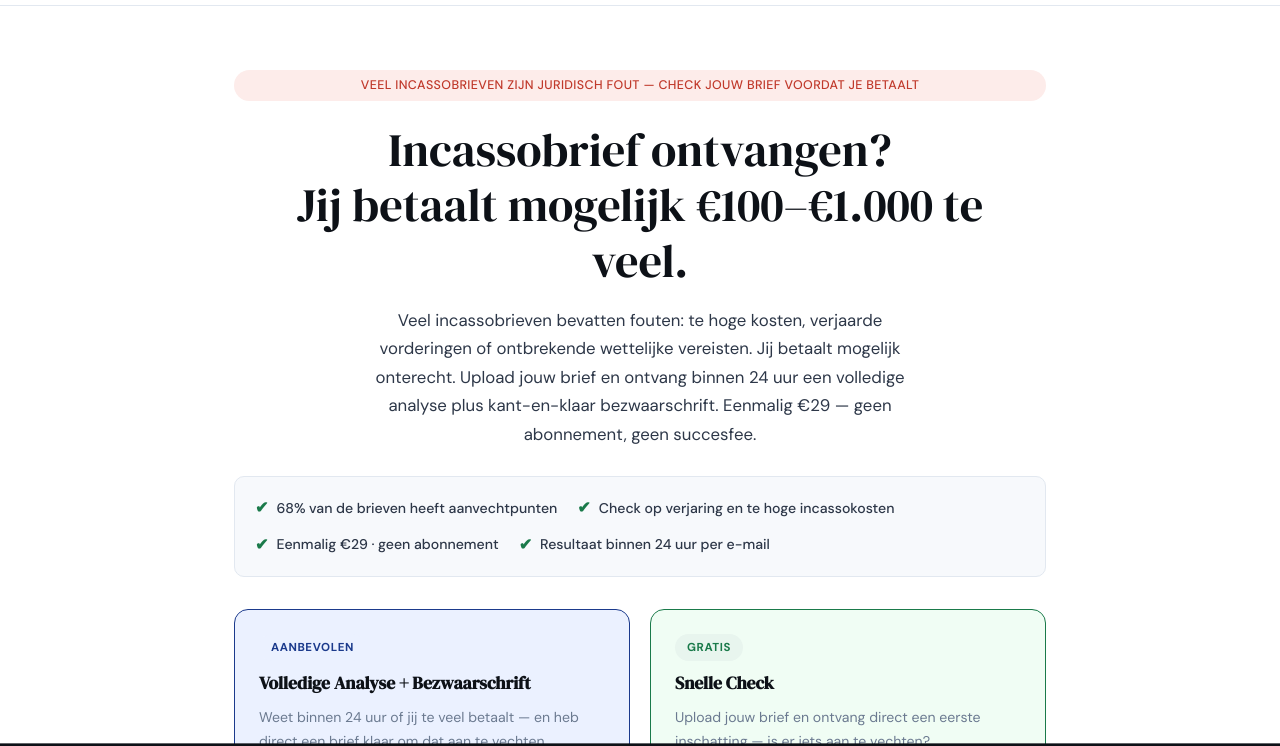
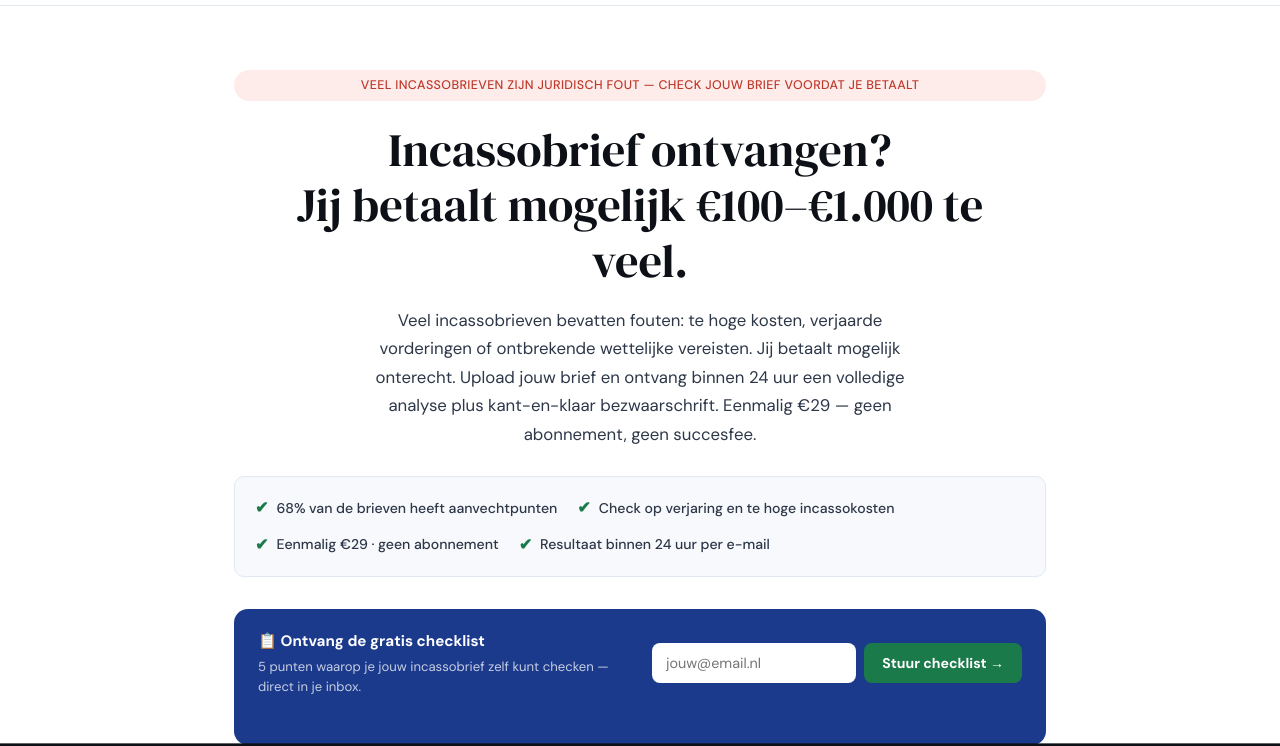
Before and after one commit to DickGroen/INCASSOCHECK, a website: page public/index.html in a window 1280 px wide. Shown: the part 57-803 px from the top of the page. Drawn offline with Linux system fonts and the light colour scheme.

Commit message:
Update index.html

```diff
--- a/public/index.html
+++ b/public/index.html
@@ -35,6 +35,37 @@
     .wik-table td { padding: 10px 14px; border-bottom: 1px solid var(--line); color: var(--ink-3); }
     .wik-table tr:nth-child(even) { background: var(--surface); }
     .wik-highlight { color: var(--red); font-weight: 700; }
+    .email-capture {
+      background: var(--accent);
+      border-radius: 14px;
+      padding: 20px 24px;
+      margin: 24px 0 8px;
+      display: flex;
+      align-items: center;
+      gap: 24px;
+      flex-wrap: wrap;
+    }
+    .email-capture__title { font-weight: 700; color: var(--white); font-size: 0.95rem; margin-bottom: 3px; }
+    .email-capture__sub { font-size: 0.82rem; color: rgba(255,255,255,0.75); line-height: 1.5; }
+    .email-capture__text { flex: 1; min-width: 200px; }
+    .email-capture__form { display: flex; gap: 8px; flex-wrap: wrap; flex: 1; min-width: 240px; }
+    .email-capture__input {
+      flex: 1; min-width: 180px; border: none; border-radius: 8px;
+      padding: 11px 14px; font-size: 0.9rem; color: var(--ink);
+      background: var(--white); outline: none; font-family: inherit;
+    }
+    .email-capture__btn {
+      background: var(--green); color: var(--white); border: none;
+      border-radius: 8px; padding: 11px 18px; font-size: 0.88rem;
+      font-weight: 700; cursor: pointer; font-family: inherit; white-space: nowrap;
+      transition: background 0.2s;
+    }
+    .email-capture__btn:hover { background: #15803d; }
+    .email-capture__status { width: 100%; font-size: 0.82rem; color: rgba(255,255,255,0.85); margin-top: 4px; }
+    @media (max-width: 600px) {
+      .email-capture { flex-direction: column; gap: 14px; }
+      .email-capture__form { width: 100%; }
+    }
   </style>
 </head>
 
@@ -74,6 +105,19 @@
       <span class="value-item"><span class="vi-check">✔</span> Check op verjaring en te hoge incassokosten</span>
       <span class="value-item"><span class="vi-check">✔</span> Eenmalig €29 · geen abonnement</span>
       <span class="value-item"><span class="vi-check">✔</span> Resultaat binnen 24 uur per e-mail</span>
+    </div>
+
+    <!-- EMAIL CAPTURE -->
+    <div class="email-capture" id="email-capture">
+      <div class="email-capture__text">
+        <div class="email-capture__title">📋 Ontvang de gratis checklist</div>
+        <div class="email-capture__sub">5 punten waarop je jouw incassobrief zelf kunt checken — direct in je inbox.</div>
+      </div>
+      <div class="email-capture__form">
+        <input type="email" id="capture-email" placeholder="jouw@email.nl" class="email-capture__input" autocomplete="email">
+        <button class="email-capture__btn" onclick="submitEmailCapture()">Stuur checklist →</button>
+      </div>
+      <div class="email-capture__status" id="capture-status"></div>
     </div>
 
     <!-- TWEE OPTIES -->
@@ -507,6 +551,45 @@ async function startGratisUpload() {
     btn.textContent = 'Gratis inschatting aanvragen';
   }
 }
+
+async function submitEmailCapture() {
+  const emailInput = document.getElementById('capture-email');
+  const btn = document.querySelector('.email-capture__btn');
+  const status = document.getElementById('capture-status');
+  const email = emailInput.value.trim();
+
+  if (!email || !email.includes('@') || !email.includes('.')) {
+    status.textContent = 'Vul een geldig e-mailadres in.';
+    emailInput.style.borderColor = 'var(--red)';
+    return;
+  }
+
+  btn.disabled = true;
+  btn.textContent = 'Even geduld...';
+
+  try {
+    const res = await fetch(`${WORKER_URL}/checklist`, {
+      method: 'POST',
+      headers: { 'Content-Type': 'application/json' },
+      body: JSON.stringify({ email })
+    });
+    const data = await res.json();
+    if (data.ok) {
+      status.textContent = '✓ Checklist onderweg — check jouw inbox.';
+      emailInput.value = '';
+      btn.textContent = 'Verstuurd ✓';
+      // Pre-fill gratis form with same email
+      const gratisEmail = document.getElementById('gratis-email');
+      if (gratisEmail) gratisEmail.value = email;
+    } else {
+      throw new Error(data.error || 'Fout');
+    }
+  } catch (err) {
+    status.textContent = 'Fout: ' + err.message;
+    btn.disabled = false;
+    btn.textContent = 'Stuur checklist →';
+  }
+}
 </script>
 
 </body>
```
